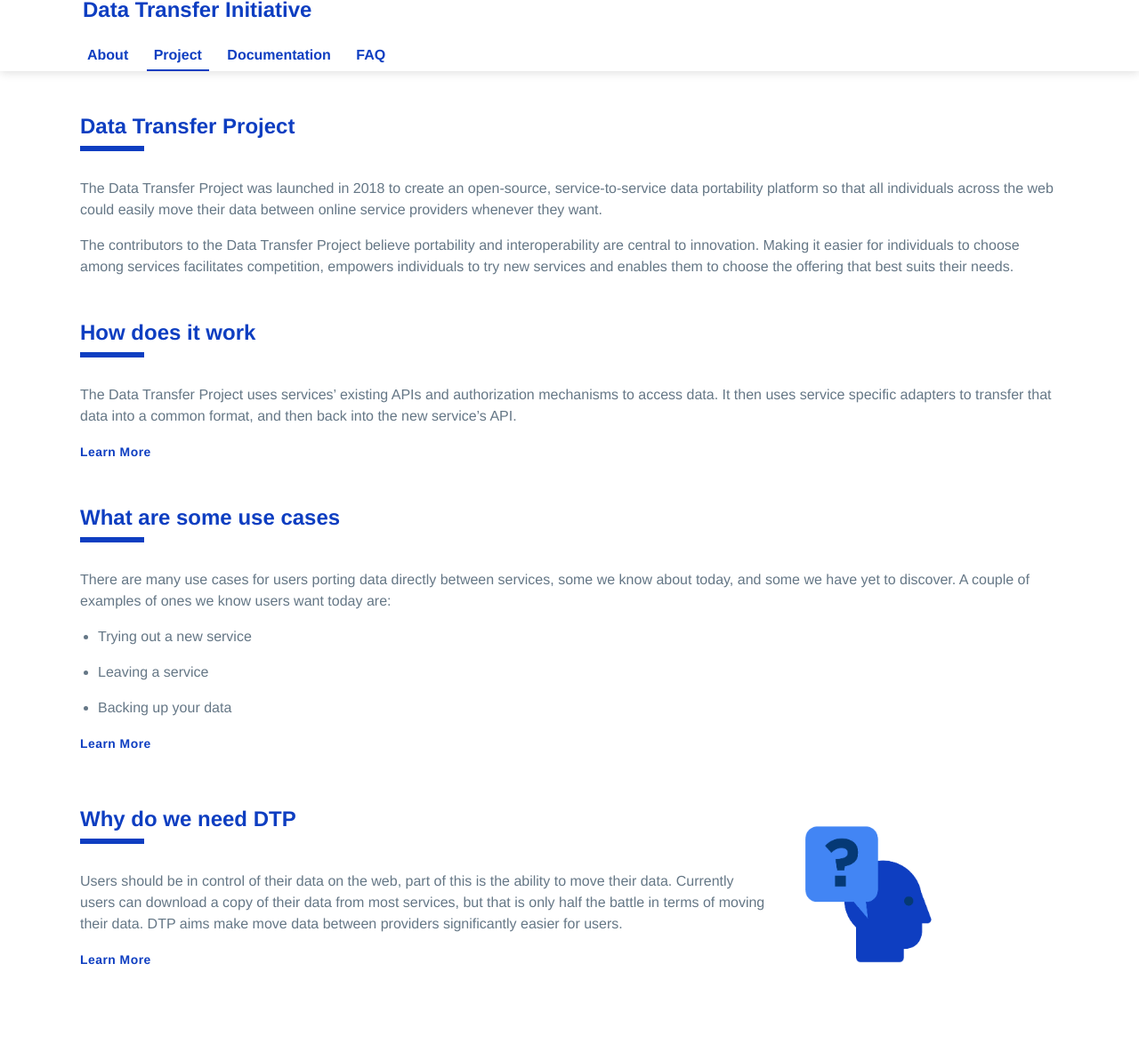
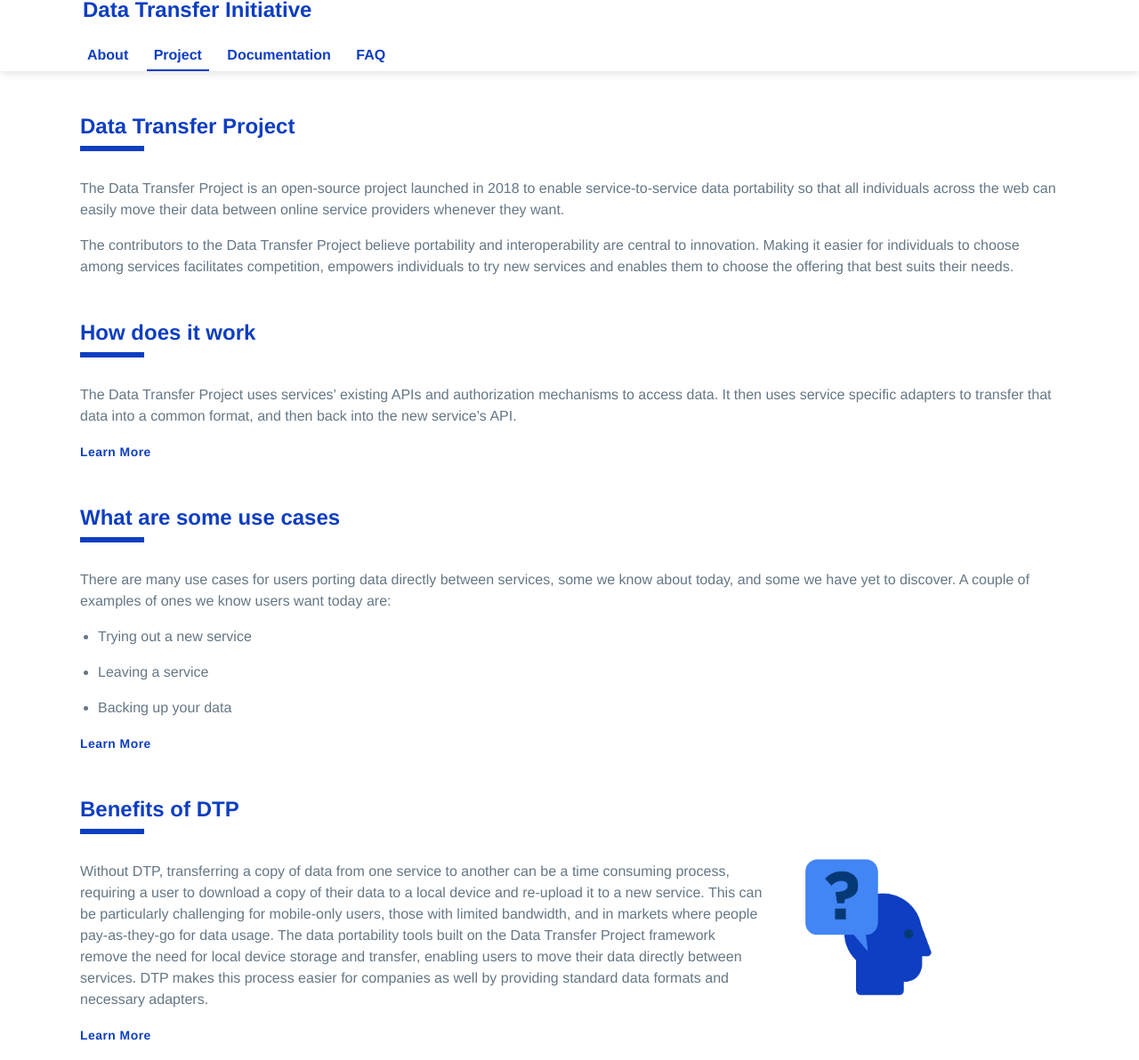
Before and after one commit to dtinit/dtinit.github.io, a Jekyll site: the page built from project.md, in a window 1280 px wide and 1192 px high. Shown: the whole window at 89% size. Built offline with Jekyll 4.4.1, drawn with Linux system fonts in a browser that asks for light colours; our own code applies the rules of GitHub Pages for plain Markdown files.

Commit message:
Update project.md

```diff
--- a/project.md
+++ b/project.md
@@ -9,7 +9,7 @@ description: Data Transfer Project is a collaboration of organizations committed
 <div class="mustache">
 </div>
 
-The Data Transfer Project was launched in 2018 to create an open-source, service-to-service data portability platform so that all individuals across the web could easily move their data between online service providers whenever they want.
+The Data Transfer Project is an open-source project launched in 2018 to enable service-to-service data portability so that all individuals across the web can easily move their data between online service providers whenever they want.
 
 The contributors to the Data Transfer Project believe portability and interoperability are central to innovation. Making it easier for individuals to choose among services facilitates competition, empowers individuals to try new services and enables them to choose the offering that best suits their needs.
 
@@ -40,10 +40,10 @@ There are many use cases for users porting data directly between services, some
 
 <div class="section" markdown="1">
 <div class="section-text" markdown="1">
-## Why do we need DTP
+## Benefits of DTP
 <div class="mustache">
 </div>
-Users should be in control of their data on the web, part of this is the ability to move their data. Currently users can download a copy of their data from most services, but that is only half the battle in terms of moving their data. DTP aims make move data between providers significantly easier for users.
+Without DTP, transferring a copy of data from one service to another can be a time consuming process, requiring a user to download a copy of their data to a local device and re-upload it to a new service. This can be particularly challenging for mobile-only users, those with limited bandwidth, and in markets where people pay-as-they-go for data usage. The data portability tools built on the Data Transfer Project framework remove the need for local device storage and transfer, enabling users to move their data directly between services. DTP makes this process easier for companies as well by providing standard data formats and necessary adapters.
 
 [Learn More]({{site.baseurl}}/why-dtp){: .learn-more}
 </div>
```
